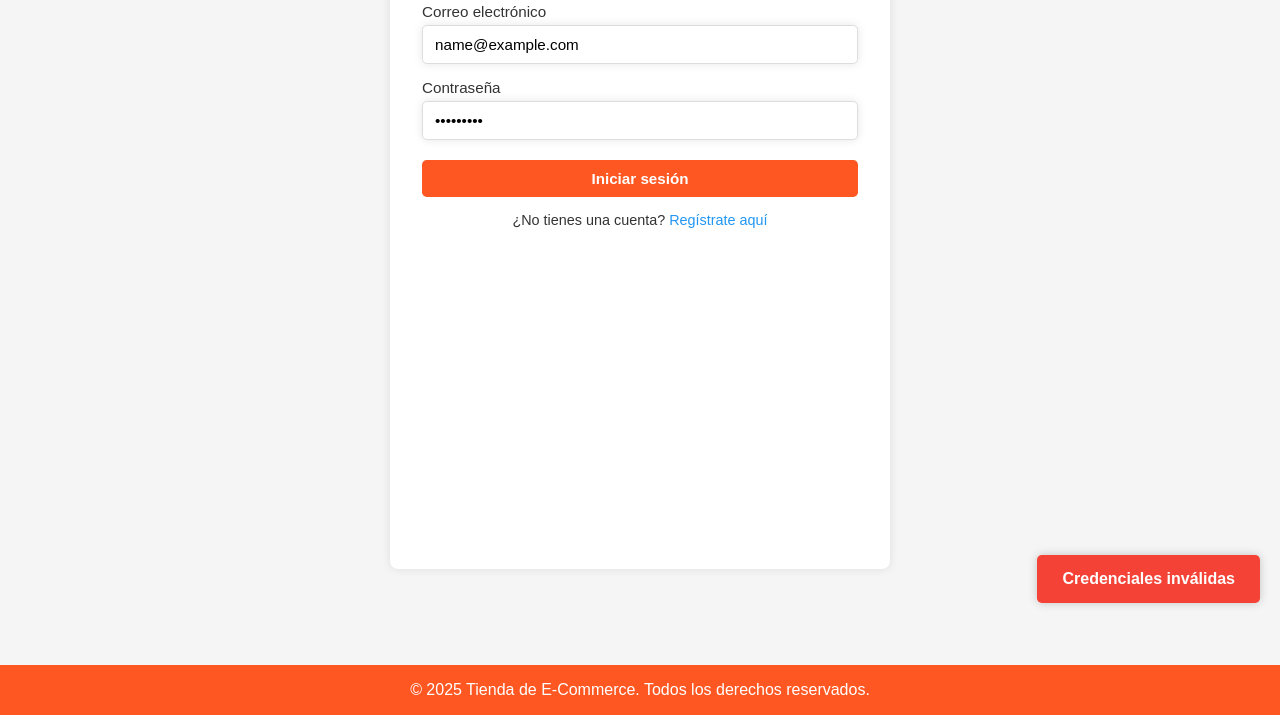
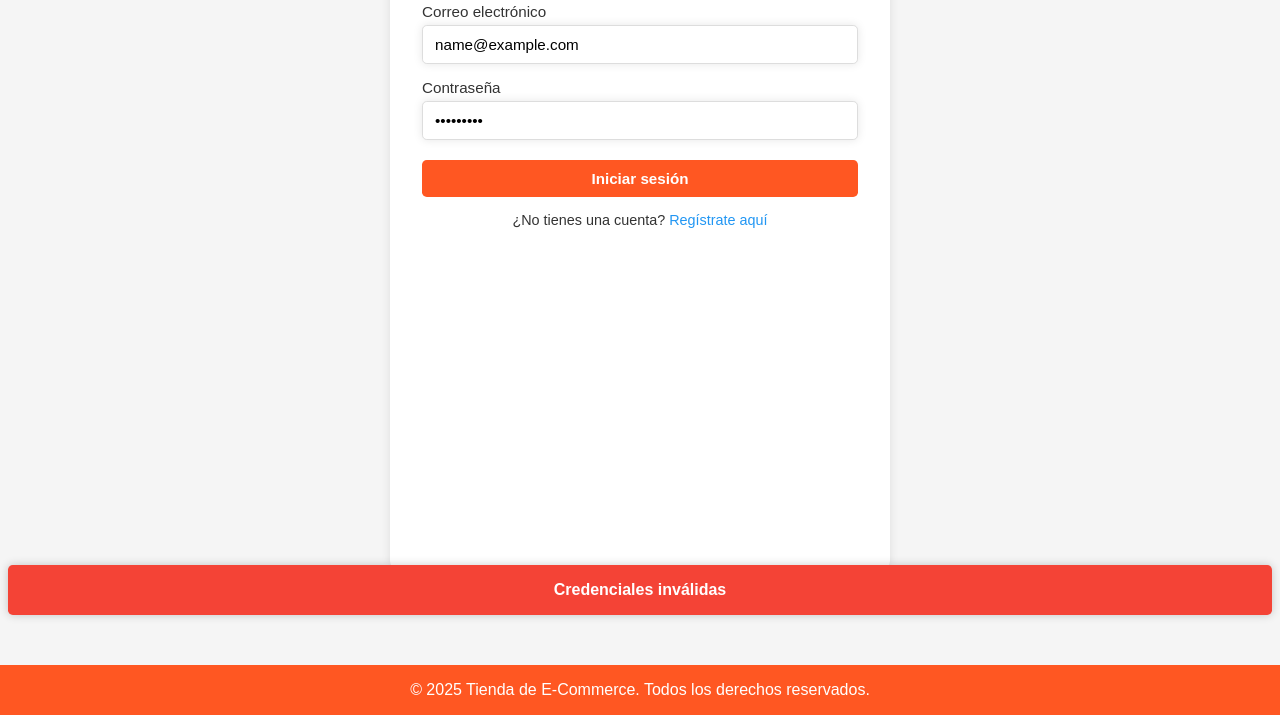
Before and after one commit to arieelbernal/tp-integrador-aw1, a plain HTML site: page pages/login/login.html in a window 1280 px wide. Both pictures are taken after typing "name@example.com", "Sample123" into the empty fields and a click on the button "Iniciar sesión". Shown: the part 177-892 px from the top of the page. Drawn offline with Linux system fonts and the light colour scheme.

Commit message:
refactor: toast colors and toast position in page

```diff
--- a/pages/home/home.js
+++ b/pages/home/home.js
@@ -143,9 +143,9 @@ function updateCartCount() {
   }
 }
 
-function showNotification(message) {
+function showNotification(message, isError = false) {
   const notification = document.createElement('div');
-  notification.className = 'notification';
+  notification.className = `notification ${isError ? 'error' : 'success'}`;
   notification.textContent = message;
   document.body.appendChild(notification);
 
--- a/styles/styles.css
+++ b/styles/styles.css
@@ -412,9 +412,10 @@ footer {
 
 .notification {
   position: fixed;
-  bottom: 20px;
-  right: 20px;
-  padding: 15px 25px;
+  bottom: 0.5rem;
+  left: 0.5rem;
+  right: 0.5rem;
+  padding: 1rem 2rem;
   border-radius: 0.3rem;
   box-shadow: 0 0 10px rgba(0, 0, 0, 0.2);
   transform: translateY(100px);
@@ -423,6 +424,8 @@ footer {
   z-index: 1000;
   color: #fff;
   font-weight: bold;
+  width: auto;
+  text-align: center;
 }
 
 .notification.show {
```
